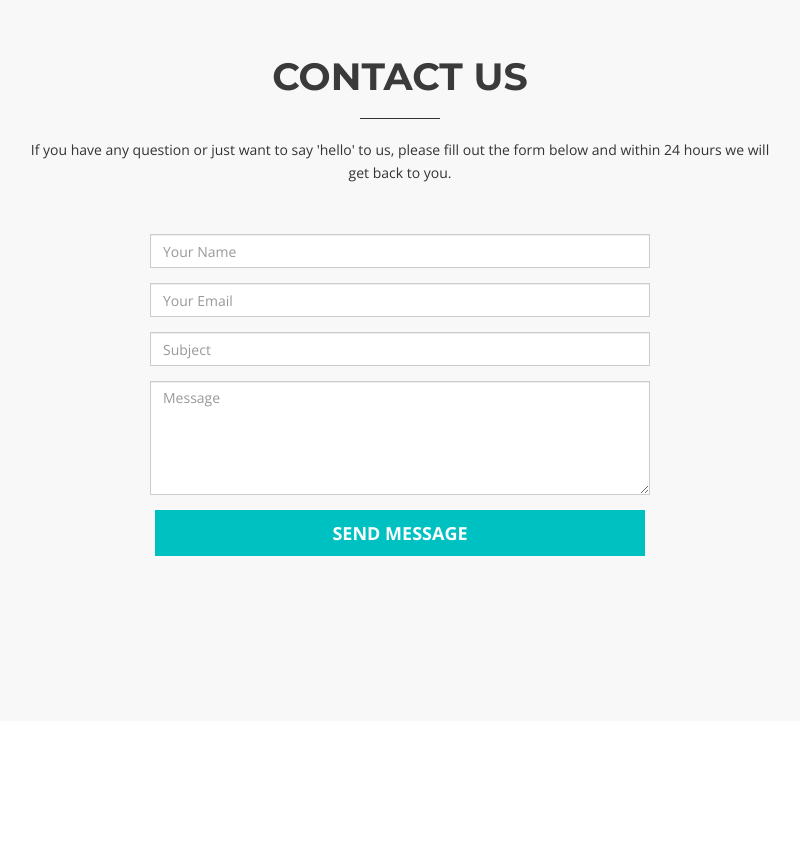
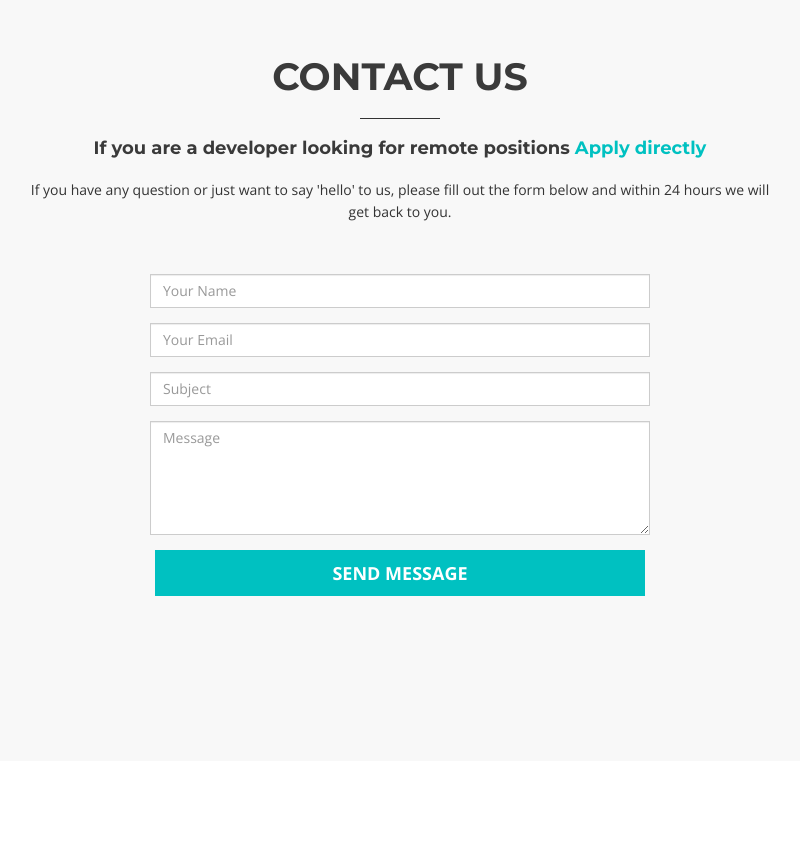
Before and after one commit to harishydav/remote-site, a plain HTML site: page index.html in a window 1280 px wide. Shown: the part 3560-4428 px from the top of the page, without its empty margins (240-1040 px from the left). Drawn offline with nearby package versions, Linux system fonts and the light colour scheme.

Commit message:
added developer form

```diff
--- a/index.html
+++ b/index.html
@@ -424,8 +424,13 @@
           <div class="section-heading">
             <h2>Contact us</h2>
             <div class="heading-line"></div>
+            <h6> If you are a developer looking for remote positions <a href="https://forms.gle/zzLW4PmtLVqJuUGm7">
+                Apply directly </a> </h6>
+
+
             <p>If you have any question or just want to say 'hello' to us, please fill out the form below and within 24
               hours we will get back to you. </p>
+
           </div>
         </div>
       </div>
```
